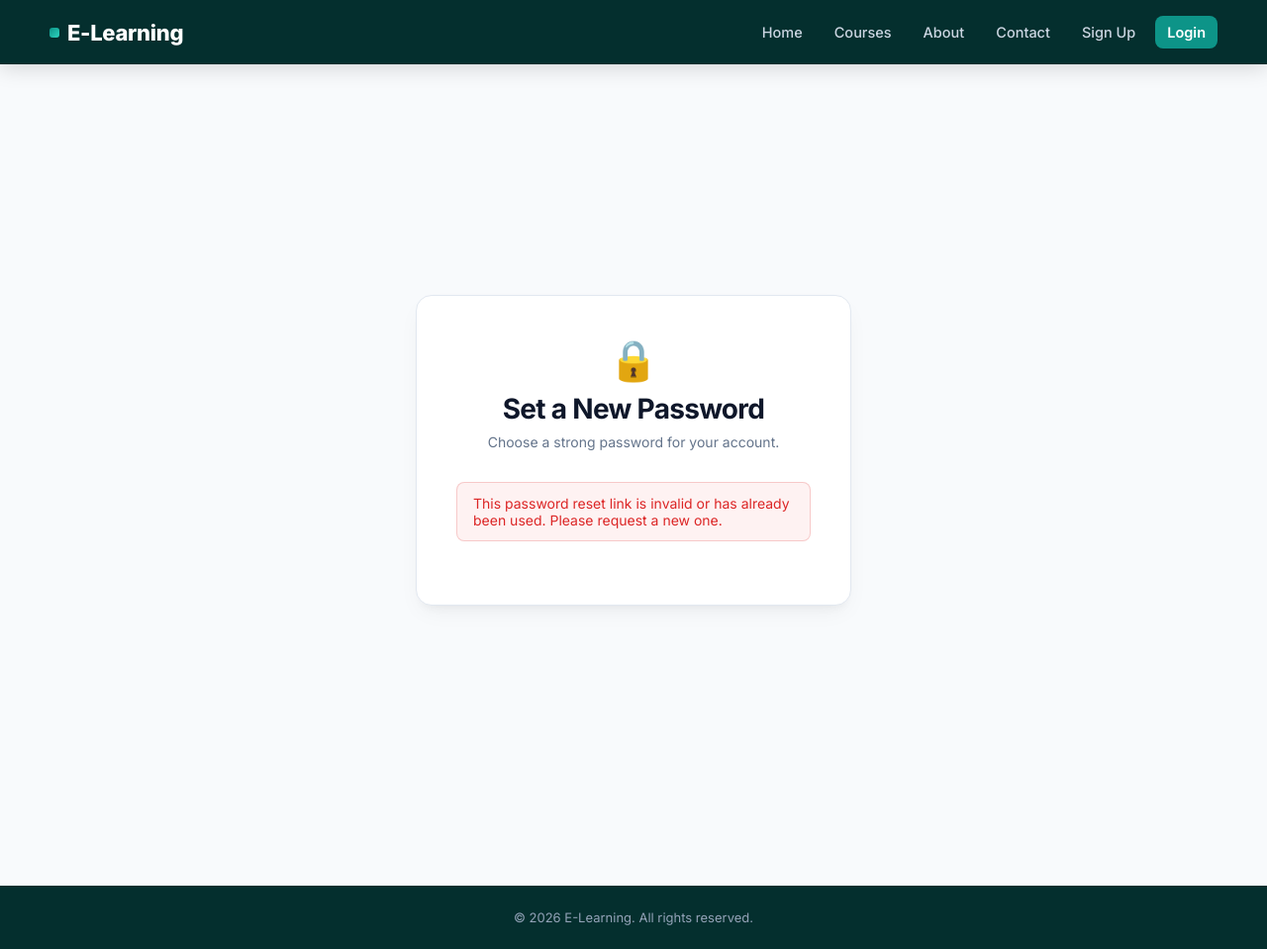
After one commit to anasarshad143-lang/Django_Learnng, a Django app: page /reset/1/1/ in a window 1280 px wide. The commit adds this page. Shown: the whole page at 99% size. Run offline with Django 5.2, Linux system fonts and the light colour scheme.

Commit message:
Add forgot/reset password flow

```diff
--- a/config/urls.py
+++ b/config/urls.py
@@ -1,9 +1,12 @@
 from django.contrib import admin
 from django.urls import include, path
+from django.contrib.auth import views as auth_views
+from django.urls import reverse_lazy
 
 from core.views import (
     CourseDetailView,
     CourseListView,
+    CustomPasswordResetConfirmView,
     about,
     add_course,
     contact,
@@ -19,7 +22,6 @@ from core.views import (
     user_logout,
     verify_otp,
 )
-
 urlpatterns = [
     path("admin/", admin.site.urls),
     path("", home, name="home"),
@@ -70,4 +72,33 @@ urlpatterns = [
         "accounts/",
         include("allauth.urls"),
     ),
+        path(
+        "forgot-password/",
+        auth_views.PasswordResetView.as_view(
+            template_name="core/password_reset_form.html",
+            email_template_name="core/password_reset_email.html",
+            subject_template_name="core/password_reset_subject.txt",
+            success_url=reverse_lazy("password_reset_done"),
+        ),
+        name="password_reset",
+    ),
+    path(
+        "forgot-password/done/",
+        auth_views.PasswordResetDoneView.as_view(
+            template_name="core/password_reset_done.html"
+        ),
+        name="password_reset_done",
+    ),
+    path(
+        "reset/<uidb64>/<token>/",
+        CustomPasswordResetConfirmView.as_view(),
+        name="password_reset_confirm",
+    ),
+    path(
+        "reset/done/",
+        auth_views.PasswordResetCompleteView.as_view(
+            template_name="core/password_reset_complete.html"
+        ),
+        name="password_reset_complete",
+    ),
 ]
--- /dev/null
+++ b/core/templates/core/password_reset_confirm.html
@@ -0,0 +1,187 @@
+{% extends "core/base.html" %}
+
+{% block title %}Reset Password - E-Learning{% endblock %}
+
+{% block content %}
+<style>
+  :root {
+    --primary: #0d9488;
+    --primary-hover: #0f766e;
+    --bg-color: #f8fafc;
+    --card-bg: #ffffff;
+    --text-main: #0f172a;
+    --text-muted: #64748b;
+    --border-color: #e2e8f0;
+    --focus-ring: rgba(13, 148, 136, 0.2);
+    --error-bg: #fef2f2;
+    --error-text: #dc2626;
+  }
+
+  .auth-page {
+    display: flex;
+    align-items: center;
+    justify-content: center;
+    min-height: calc(100vh - 120px);
+    padding: 2rem 1rem;
+    background-color: var(--bg-color);
+  }
+
+  .auth-card {
+    background: var(--card-bg);
+    width: 100%;
+    max-width: 440px;
+    padding: 2.5rem;
+    border-radius: 16px;
+    box-shadow: 0 10px 25px -5px rgba(0, 0, 0, 0.05), 0 8px 10px -6px rgba(0, 0, 0, 0.05);
+    border: 1px solid var(--border-color);
+  }
+
+  .auth-header {
+    text-align: center;
+    margin-bottom: 2rem;
+  }
+
+  .auth-icon {
+    font-size: 2.5rem;
+    margin-bottom: 0.5rem;
+    display: inline-block;
+  }
+
+  .auth-header h1 {
+    color: var(--text-main);
+    font-size: 1.75rem;
+    font-weight: 700;
+    letter-spacing: -0.025em;
+    margin: 0;
+  }
+
+  .auth-header p {
+    color: var(--text-muted);
+    font-size: 0.875rem;
+    margin-top: 0.5rem;
+  }
+
+  .auth-message.error {
+    background-color: var(--error-bg);
+    color: var(--error-text);
+    padding: 0.75rem 1rem;
+    border-radius: 8px;
+    font-size: 0.875rem;
+    margin-bottom: 1.5rem;
+    border: 1px solid rgba(220, 38, 38, 0.2);
+    text-align: left;
+  }
+
+  .auth-message.error ul {
+    margin: 0;
+    padding-left: 1.1rem;
+  }
+
+  .auth-form .form-group {
+    margin-bottom: 1.25rem;
+  }
+
+  .auth-form label {
+    display: block;
+    font-size: 0.875rem;
+    font-weight: 600;
+    color: var(--text-main);
+    margin-bottom: 0.375rem;
+  }
+
+  .auth-form input {
+    width: 100%;
+    padding: 0.75rem 1rem;
+    font-size: 0.95rem;
+    border: 1px solid var(--border-color);
+    border-radius: 8px;
+    outline: none;
+    background-color: #fff;
+    color: var(--text-main);
+    transition: all 0.15s ease-in-out;
+    box-sizing: border-box;
+  }
+
+  .auth-form input:focus {
+    border-color: var(--primary);
+    box-shadow: 0 0 0 4px var(--focus-ring);
+  }
+
+  .auth-form .helptext {
+    font-size: 0.75rem;
+    color: var(--text-muted);
+    margin-top: 0.375rem;
+  }
+
+  .auth-button {
+    width: 100%;
+    padding: 0.85rem;
+    background-color: var(--primary);
+    color: #ffffff;
+    font-size: 0.95rem;
+    font-weight: 600;
+    border: none;
+    border-radius: 8px;
+    cursor: pointer;
+    transition: background-color 0.15s ease-in-out;
+    margin-top: 0.5rem;
+  }
+
+  .auth-button:hover {
+    background-color: var(--primary-hover);
+  }
+</style>
+
+<div class="auth-page">
+    <div class="auth-card">
+
+        <div class="auth-header">
+            <div class="auth-icon">🔒</div>
+            <h1>Set a New Password</h1>
+            <p>Choose a strong password for your account.</p>
+        </div>
+
+        {% if validlink %}
+            {% if form.errors %}
+                <div class="auth-message error">
+                    <ul>
+                        {% for field in form %}
+                            {% for error in field.errors %}
+                                <li>{{ error }}</li>
+                            {% endfor %}
+                        {% endfor %}
+                        {% for error in form.non_field_errors %}
+                            <li>{{ error }}</li>
+                        {% endfor %}
+                    </ul>
+                </div>
+            {% endif %}
+
+            <form method="POST" class="auth-form">
+                {% csrf_token %}
+
+                <div class="form-group">
+                    <label for="id_new_password1">New Password</label>
+                    {{ form.new_password1 }}
+                    {% if form.new_password1.help_text %}
+                        <div class="helptext">{{ form.new_password1.help_text|safe }}</div>
+                    {% endif %}
+                </div>
+
+                <div class="form-group">
+                    <label for="id_new_password2">Confirm New Password</label>
+                    {{ form.new_password2 }}
+                </div>
+
+                <button type="submit" class="auth-button">Reset Password</button>
+            </form>
+        {% else %}
+            <div class="auth-message error">
+                This password reset link is invalid or has already been used.
+                Please request a new one.
+            </div>
+        {% endif %}
+
+    </div>
+</div>
+{% endblock %}
--- /dev/null
+++ b/core/templates/core/password_reset_subject.txt
@@ -0,0 +1 @@
+Reset Your Password - E-Learning
--- a/core/views.py
+++ b/core/views.py
@@ -8,9 +8,11 @@ from django.core.mail import send_mail
 from django.http import HttpResponse
 from django.shortcuts import get_object_or_404, redirect, render
 from django.views.generic import DetailView, ListView
-
 from .forms import CourseForm, ProfileUpdateForm
 from .models import ContactMessage, Course, EmailVerificationOTP
+from django.contrib.auth.forms import SetPasswordForm
+from django.contrib.auth.views import PasswordResetConfirmView
+from django.urls import reverse_lazy
 
 
 def home(request):
@@ -257,3 +259,33 @@ def edit_profile(request):
         form = ProfileUpdateForm(instance=request.user)
 
     return render(request, "core/edit_profile.html", {"form": form})
+
+class StyledSetPasswordForm(SetPasswordForm):
+    def __init__(self, *args, **kwargs):
+        super().__init__(*args, **kwargs)
+        self.fields["new_password1"].widget.attrs.update({
+            "placeholder": "Enter new password"
+        })
+        self.fields["new_password2"].widget.attrs.update({
+            "placeholder": "Confirm new password"
+        })
+
+
+class CustomPasswordResetConfirmView(PasswordResetConfirmView):
+    template_name = "core/password_reset_confirm.html"
+    form_class = StyledSetPasswordForm
+    success_url = reverse_lazy("password_reset_complete")
+
+    def form_valid(self, form):
+        response = super().form_valid(form)
+
+        send_mail(
+            "Password Reset Successful - E-Learning",
+            "Your password has been reset successfully. "
+            "If you did not perform this action, please contact support immediately.",
+            settings.DEFAULT_FROM_EMAIL,
+            [self.user.email],
+        )
+
+        messages.success(self.request, "Your password has been reset successfully.")
+        return response
```
Also changed, not shown: core/templates/core/login.html (+4 -7 lines), core/templates/core/password_reset_complete.html (added, +91 -0 lines), core/templates/core/password_reset_done.html (added, +88 -0 lines), core/templates/core/password_reset_email.html (added, +11 -0 lines), core/templates/core/password_reset_form.html (added, +173 -0 lines).
